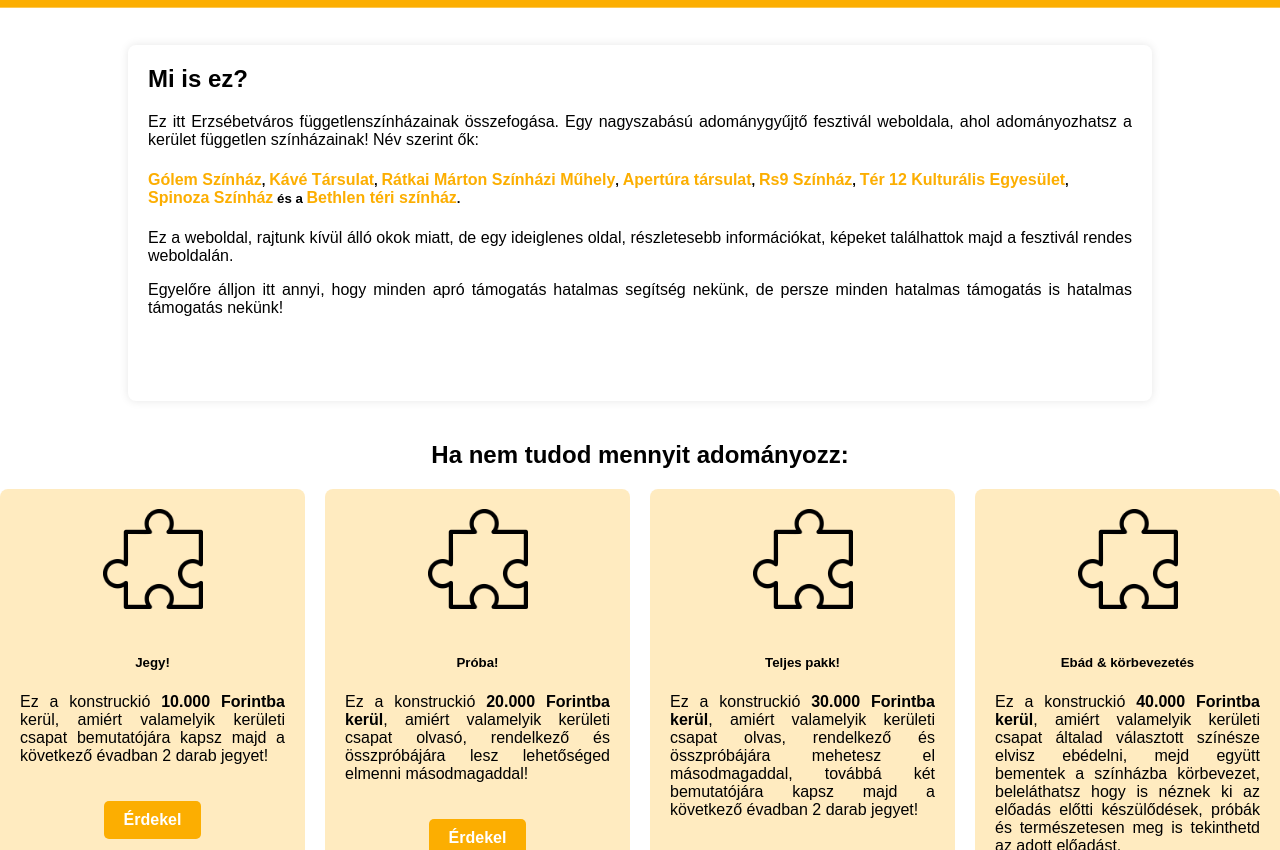
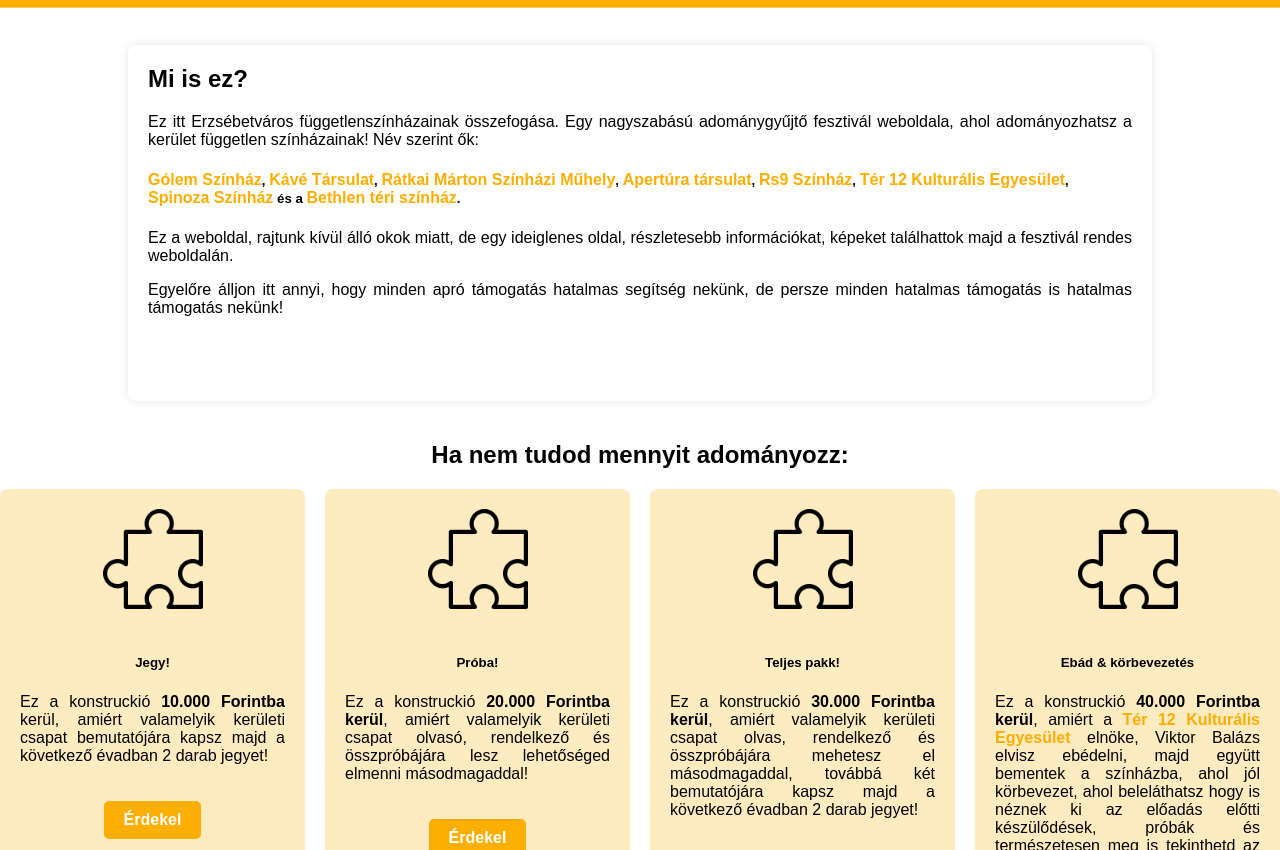
Before and after one commit to ViktorBazsi/IMeFeszt---ideiglenes, a plain HTML site: page IMeFeszt/wwwroot/index.html in a window 1280 px wide. Shown: the part 102-952 px from the top of the page. Drawn offline with Linux system fonts and the light colour scheme; no server answers.

Commit message:
change puzzle text

```diff
--- a/IMeFeszt/wwwroot/index.html
+++ b/IMeFeszt/wwwroot/index.html
@@ -111,10 +111,12 @@
           <img class="icon" src="images/puzzle-piece.png" alt="puzzle darab" />
           <h5>Ebád & körbevezetés</h5>
           <p>
-            Ez a konstruckió <b>40.000 Forintba kerül</b>, amiért valamelyik
-            kerületi csapat általad választott színésze elvisz ebédelni, mejd
-            együtt bementek a színházba körbevezet, beleláthatsz hogy is néznek
-            ki az előadás előtti készülődések, próbák és természetesen meg is
+            Ez a konstruckió <b>40.000 Forintba kerül</b>, amiért a
+            <a style="color: #fcae01" href="http://ter12.hu/" target="_blank">
+              Tér 12 Kulturális Egyesület</a>
+            elnöke, Viktor Balázs elvisz ebédelni, majd együtt bementek a
+            színházba, ahol jól körbevezet, ahol beleláthatsz hogy is néznek ki
+            az előadás előtti készülődések, próbák és természetesen meg is
             tekinthetd az adott előadást.
           </p>
           <div class="button"><a href="#jump">Érdekel</a></div>
```
